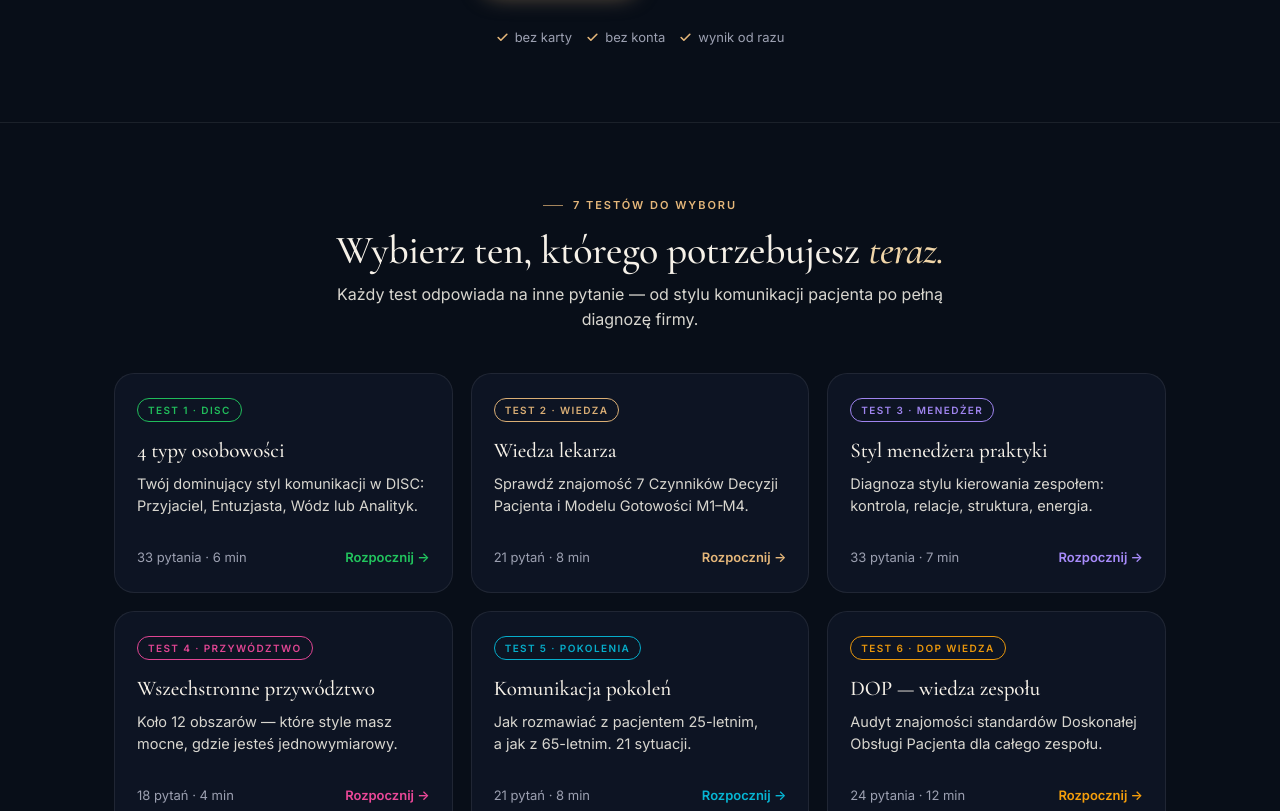
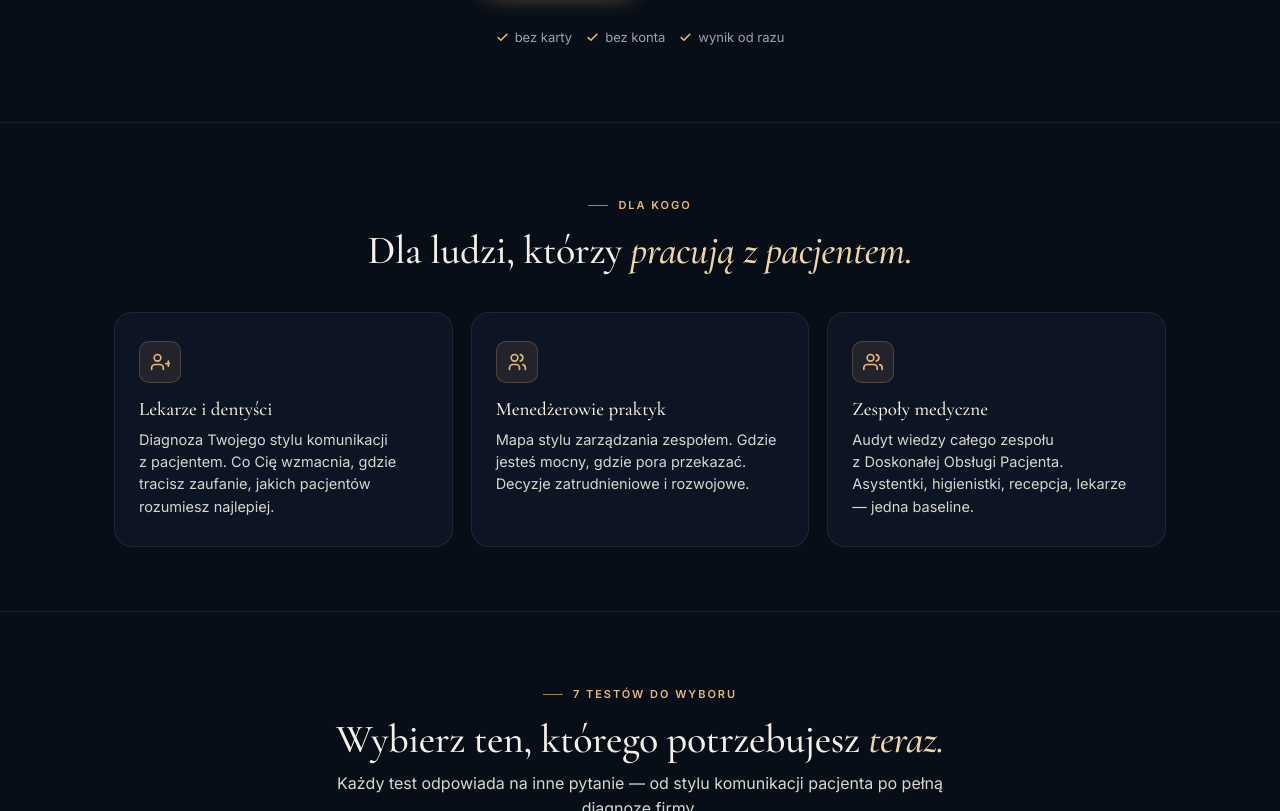
Before and after one commit to katarzynskimike-ctrl/testomnia, a plain HTML site: page index.html in a window 1280 px wide. Shown: the part 528-1339 px from the top of the page. Drawn offline with nearby package versions, Linux system fonts and the light colour scheme.

Commit message:
Dodaj: favicon (3 rozmiary), OG image (1200x630), sekcja 'Dla kogo' (3 kafelki ICP), meta tagi OG/Twitter

```diff
--- a/index.html
+++ b/index.html
@@ -5,6 +5,30 @@
 <meta name="viewport" content="width=device-width,initial-scale=1,viewport-fit=cover">
 <meta name="theme-color" content="#080E18">
 <meta name="description" content="Testomnia · 7 testów rozwojowych i psychometrycznych dla zespołów medycznych. Test bezpłatny, pełny raport PDF opcjonalnie.">
+<link rel="canonical" href="https://testomnia.pl/">
+
+<!-- Favicon -->
+<link rel="icon" type="image/png" sizes="32x32" href="favicon-32.png">
+<link rel="icon" type="image/png" sizes="192x192" href="favicon-192.png">
+<link rel="apple-touch-icon" sizes="192x192" href="favicon-192.png">
+<link rel="shortcut icon" href="favicon.ico">
+
+<!-- Open Graph -->
+<meta property="og:type" content="website">
+<meta property="og:locale" content="pl_PL">
+<meta property="og:url" content="https://testomnia.pl/">
+<meta property="og:site_name" content="Testomnia">
+<meta property="og:title" content="Testomnia · Test bezpłatny. Raport za cenę kawy.">
+<meta property="og:description" content="7 testów rozwojowych i psychometrycznych dla zespołów medycznych. Test wypełniasz bezpłatnie, raport PDF opcjonalnie.">
+<meta property="og:image" content="https://testomnia.pl/og-image.png">
+<meta property="og:image:width" content="1200">
+<meta property="og:image:height" content="630">
+
+<!-- Twitter Card -->
+<meta name="twitter:card" content="summary_large_image">
+<meta name="twitter:title" content="Testomnia · Test bezpłatny. Raport za cenę kawy.">
+<meta name="twitter:description" content="7 testów rozwojowych i psychometrycznych dla zespołów medycznych.">
+<meta name="twitter:image" content="https://testomnia.pl/og-image.png">
 <link rel="preconnect" href="https://fonts.googleapis.com">
 <link rel="preconnect" href="https://fonts.gstatic.com" crossorigin>
 <link href="https://fonts.googleapis.com/css2?family=Cormorant+Garamond:ital,wght@0,500;0,600;1,500&family=Inter:wght@400;500;600;700&display=swap" rel="stylesheet">
@@ -91,6 +115,15 @@ h2{font-size:clamp(28px,3.4vw,40px)}
 .testCard.t6{--accent:#f59e0b}
 .testCard.t7{--accent:#3b82f6}
 
+/* DLA KOGO */
+.icpGrid{display:grid;grid-template-columns:repeat(auto-fit,minmax(260px,1fr));gap:18px}
+.icp{padding:28px 24px;border:1px solid var(--border);border-radius:18px;background:var(--surface);transition:border-color .2s,transform .2s}
+.icp:hover{border-color:rgba(229,183,122,.3);transform:translateY(-2px)}
+.icp__icon{width:42px;height:42px;border-radius:10px;background:rgba(229,183,122,.1);border:1px solid rgba(229,183,122,.22);display:flex;align-items:center;justify-content:center;margin-bottom:14px;color:var(--champagne)}
+.icp__icon svg{width:20px;height:20px}
+.icp h3{margin:0 0 8px;font-size:19px;line-height:1.25;font-family:var(--serif);font-weight:500;color:var(--ink)}
+.icp p{margin:0;color:var(--ink-soft);font-size:14.5px;line-height:1.55}
+
 .faqList{max-width:760px;margin:0 auto;display:flex;flex-direction:column;gap:10px}
 .faq{border:1px solid var(--border);border-radius:14px;background:var(--surface);overflow:hidden;transition:border-color .2s}
 .faq[open]{border-color:rgba(229,183,122,.3)}
@@ -149,6 +182,32 @@ h2{font-size:clamp(28px,3.4vw,40px)}
       <span><svg viewBox="0 0 24 24" fill="none" stroke="currentColor" stroke-width="3" stroke-linecap="round" stroke-linejoin="round"><polyline points="20 6 9 17 4 12"/></svg>bez karty</span>
       <span><svg viewBox="0 0 24 24" fill="none" stroke="currentColor" stroke-width="3" stroke-linecap="round" stroke-linejoin="round"><polyline points="20 6 9 17 4 12"/></svg>bez konta</span>
       <span><svg viewBox="0 0 24 24" fill="none" stroke="currentColor" stroke-width="3" stroke-linecap="round" stroke-linejoin="round"><polyline points="20 6 9 17 4 12"/></svg>wynik od razu</span>
+    </div>
+  </div>
+</section>
+
+<section class="section" id="dla-kogo">
+  <div class="wrap">
+    <div class="section__head">
+      <span class="eyebrow">Dla kogo</span>
+      <h2>Dla ludzi, którzy <em class="italic-accent">pracują z pacjentem.</em></h2>
+    </div>
+    <div class="icpGrid">
+      <div class="icp">
+        <div class="icp__icon"><svg viewBox="0 0 24 24" fill="none" stroke="currentColor" stroke-width="2" stroke-linecap="round" stroke-linejoin="round"><path d="M16 21v-2a4 4 0 0 0-4-4H6a4 4 0 0 0-4 4v2"/><circle cx="9" cy="7" r="4"/><path d="M22 11v6"/><path d="M19 14h6"/></svg></div>
+        <h3>Lekarze i&nbsp;dentyści</h3>
+        <p>Diagnoza Twojego stylu komunikacji z&nbsp;pacjentem. Co Cię wzmacnia, gdzie tracisz zaufanie, jakich pacjentów rozumiesz najlepiej.</p>
+      </div>
+      <div class="icp">
+        <div class="icp__icon"><svg viewBox="0 0 24 24" fill="none" stroke="currentColor" stroke-width="2" stroke-linecap="round" stroke-linejoin="round"><path d="M3 21v-2a4 4 0 0 1 4-4h4a4 4 0 0 1 4 4v2"/><circle cx="9" cy="7" r="4"/><path d="M22 21v-2a4 4 0 0 0-3-3.87"/><path d="M16 3.13a4 4 0 0 1 0 7.75"/></svg></div>
+        <h3>Menedżerowie praktyk</h3>
+        <p>Mapa stylu zarządzania zespołem. Gdzie jesteś mocny, gdzie pora przekazać. Decyzje zatrudnieniowe i&nbsp;rozwojowe.</p>
+      </div>
+      <div class="icp">
+        <div class="icp__icon"><svg viewBox="0 0 24 24" fill="none" stroke="currentColor" stroke-width="2" stroke-linecap="round" stroke-linejoin="round"><path d="M17 21v-2a4 4 0 0 0-4-4H5a4 4 0 0 0-4 4v2"/><circle cx="9" cy="7" r="4"/><path d="M23 21v-2a4 4 0 0 0-3-3.87"/><path d="M16 3.13a4 4 0 0 1 0 7.75"/></svg></div>
+        <h3>Zespoły medyczne</h3>
+        <p>Audyt wiedzy całego zespołu z&nbsp;Doskonałej Obsługi Pacjenta. Asystentki, higienistki, recepcja, lekarze — jedna baseline.</p>
+      </div>
     </div>
   </div>
 </section>
```
Also changed, not shown: favicon-192.png (added), favicon-32.png (added), favicon.ico (added), og-image.png (added).
